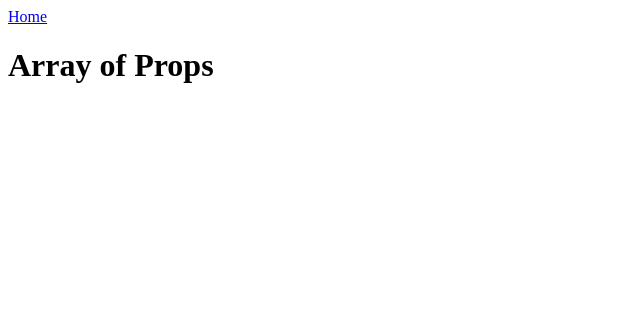
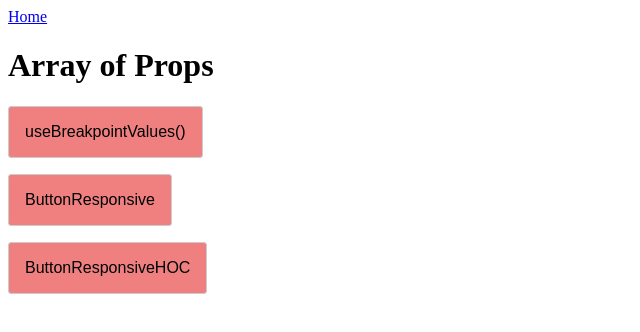
Before and after one commit to justincy/react-responsive-props, a Next.js app: page /array in a window 1280 px wide. Shown: the top 332 px of the page, without its empty margins (0-640 px from the left). Built offline with nearby package versions, Linux system fonts and the light colour scheme.

Commit message:
Array of props

```diff
--- /dev/null
+++ b/lib/array/ButtonResponsive.js
@@ -0,0 +1,32 @@
+import styles from "../Button.module.css";
+import useBreakpointValues from "./useBreakpointValues";
+
+/**
+ * Notes:
+ *
+ * - Default values are painful when props are setup to accept multiple values.
+ */
+
+const defaultColors = {
+  xs: "#eee",
+  sm: "#eee",
+  md: "#eee",
+  lg: "#eee"
+};
+
+export default function Button({ size, color = defaultColors, children }) {
+  const appliedSize = useBreakpointValues(size);
+  const appliedColor = useBreakpointValues(color);
+  const buttonClasses = [styles.base];
+  if (styles[appliedSize]) {
+    buttonClasses.push(styles[appliedSize]);
+  }
+  return (
+    <button
+      className={buttonClasses.join(" ")}
+      style={{ backgroundColor: appliedColor }}
+    >
+      {children}
+    </button>
+  );
+}
--- /dev/null
+++ b/lib/array/ButtonResponsiveHOC.js
@@ -0,0 +1,4 @@
+import Button from '../Button';
+import MakeResponsive from "./MakeResponsive";
+
+export default MakeResponsive(Button, ["size", "color"]);
--- /dev/null
+++ b/lib/array/MakeResponsive.js
@@ -0,0 +1,19 @@
+import useBreakpointIndex from "./useBreakpointIndex";
+
+export default function MakeResponsive(WrappedComponent, responsiveProps = []) {
+  function MakeResponsiveWrapper(props) {
+    const index = useBreakpointIndex();
+    const modifiedProps = { ...props };
+    // Process the responsive props to extract responsive values
+    for (const prop of responsiveProps) {
+      if (props[prop]) {
+        modifiedProps[prop] = props[prop][index];
+      }
+    }
+    return <WrappedComponent {...modifiedProps} />;
+  }
+  MakeResponsiveWrapper.displayName = `MakeResponsive(${
+    WrappedComponent.displayName || WrappedComponent.name
+  })`;
+  return MakeResponsiveWrapper;
+}
--- /dev/null
+++ b/lib/array/useBreakpointIndex.js
@@ -0,0 +1,18 @@
+/**
+ * Return the index of the active breakpoint.
+ *
+ * xs: 0
+ * sm: 1
+ * md: 2
+ * lg: 3
+ */
+import useBreakpoints from "../useBreakpoints";
+
+export default function useBreakpointIndex() {
+  const { isXs, isSm, isMd, isLg } = useBreakpoints();
+  let index = 0;
+  if (isSm) index = 1;
+  if (isMd) index = 2;
+  if (isLg) index = 3;
+  return index;
+}
--- /dev/null
+++ b/lib/array/useBreakpointValues.js
@@ -0,0 +1,12 @@
+/**
+ * Given an array values, return the value for the breakpoint that is enabled.
+ * Values are specified in this order:
+ *
+ * [xs, sm, md, lg]
+ */
+import useBreakpointIndex from "./useBreakpointIndex";
+
+export default function useBreakpointValues(breakpointValues) {
+  const index = useBreakpointIndex();
+  return breakpointValues[index];
+}
--- a/pages/array.js
+++ b/pages/array.js
@@ -1,12 +1,42 @@
 import Link from "next/link";
+import Button from "../lib/Button.js";
+import ButtonResponsive from "../lib/array/ButtonResponsive.js";
+import ButtonResponsiveHOC from "../lib/array/ButtonResponsiveHOC.js";
+import useBreakpointValues from "../lib/array/useBreakpointValues.js";
+
+const sizes = [ "small", "small", "medium", "large" ];
+const colors = [ "#B0E0E6", "#2E8B57", "#F5DEB3", "#F08080" ];
 
 export default function ArrayPage() {
+  const currentSize = useBreakpointValues(sizes);
+  const currentColor = useBreakpointValues(colors);
   return (
     <div>
       <Link href="/">
         <a>Home</a>
       </Link>
       <h1>Array of Props</h1>
+      <p>
+        <Button size={currentSize} color={currentColor}>
+          useBreakpointValues()
+        </Button>
+      </p>
+      <p>
+        <ButtonResponsive
+          size={sizes}
+          color={colors}
+        >
+          ButtonResponsive
+        </ButtonResponsive>
+      </p>
+      <p>
+        <ButtonResponsiveHOC
+          size={sizes}
+          color={colors}
+        >
+          ButtonResponsiveHOC
+        </ButtonResponsiveHOC>
+      </p>
     </div>
   );
 }
```
